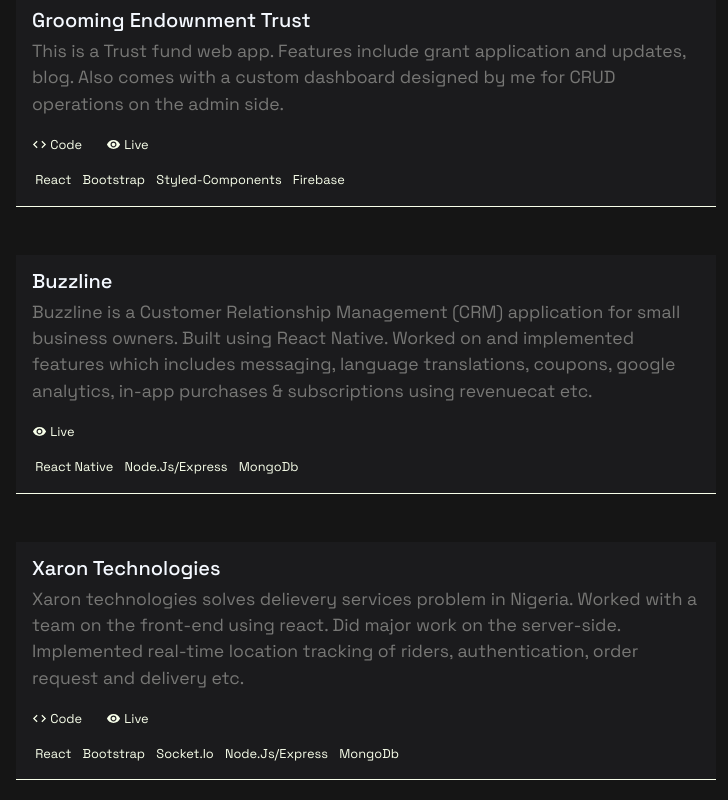
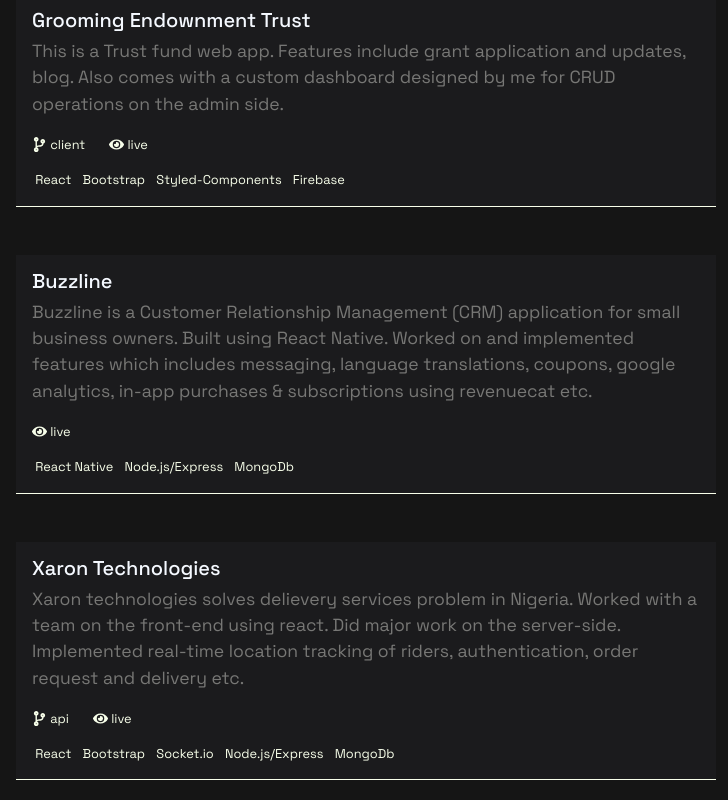
Before and after one commit to ikecodes/portfolio_v3, a React (Create React App) app: page / in a window 1280 px wide. Shown: the part 2220-3020 px from the top of the page, without its empty margins (32-760 px from the left). Built offline with nearby package versions, Linux system fonts and the light colour scheme.

Commit message:
updated code icon and added api url

```diff
--- a/src/components/Work.tsx
+++ b/src/components/Work.tsx
@@ -2,15 +2,16 @@
 import styled from "styled-components";
 import Header from "../shared/Header";
 import Text from "../shared/Text";
-import { IoMdEye, IoMdCode } from "react-icons/io";
 import colors from "../constants/colors";
 import works from "../constants/works";
 import { motion } from "framer-motion";
+import { FaCodeBranch, FaEye } from "react-icons/fa";
 
 interface Props {
   title: string;
   description: string;
-  githubUrl: string;
+  clientUrl: string;
+  serverUrl: string;
   liveUrl: string;
   stacks: string[];
 }
@@ -28,7 +29,8 @@
             key={work.id}
             title={work.title}
             description={work.description}
-            githubUrl={work.githubUrl}
+            clientUrl={work.clientUrl}
+            serverUrl={work.serverUrl}
             liveUrl={work.liveUrl}
             stacks={work.stacks}
           />
@@ -41,7 +43,8 @@
 const ListItem: React.FC<Props> = ({
   title,
   description,
-  githubUrl,
+  clientUrl,
+  serverUrl,
   liveUrl,
   stacks,
 }) => {
@@ -56,15 +59,21 @@
       <Head className='text-capitalize'>{title}</Head>
       <Text>{description}</Text>
       <div className='d-flex gap-4'>
-        {githubUrl !== "" && (
-          <a href={githubUrl} rel='noreferrer' target='_blank'>
-            <IoMdCode size={15} color={colors.primary} />
-            <span>code</span>
+        {clientUrl !== "" && (
+          <a href={clientUrl} rel='noreferrer' target='_blank'>
+            <FaCodeBranch size={15} color={colors.primary} />
+            <span>client</span>
+          </a>
+        )}
+        {serverUrl !== "" && (
+          <a href={serverUrl} rel='noreferrer' target='_blank'>
+            <FaCodeBranch size={15} color={colors.primary} />
+            <span>api</span>
           </a>
         )}
 
         <a href={liveUrl} rel='noreferrer' target='_blank'>
-          <IoMdEye size={15} color={colors.primary} />
+          <FaEye size={15} color={colors.primary} />
           <span>live</span>
         </a>
       </div>
@@ -95,7 +104,7 @@
     & span {
       font-size: 0.8rem;
       margin-left: 0.2rem;
-      text-transform: capitalize;
+      /* text-transform: capitalize; */
     }
   }
 `;
--- a/src/constants/works.ts
+++ b/src/constants/works.ts
@@ -2,7 +2,8 @@
   id: number;
   title: string;
   description: string;
-  githubUrl: string;
+  clientUrl: string;
+  serverUrl: string;
   liveUrl: string;
   stacks: string[];
 }[] = [
@@ -11,7 +12,8 @@
     title: "spid realty",
     description:
       "Spid Realty is a real estate, housing and investment company. Features include authentication, property upload, agent and property verification, property promotion with scheduler etc. I also design and implemented a custom admin dashboard for this web app.",
-    githubUrl: "https://github.com/ikecodes/spidRealty_frontend",
+    clientUrl: "https://github.com/ikecodes/spidRealty_frontend",
+    serverUrl: "https://github.com/ikecodes/spidRealty_backend",
     liveUrl: "https://www.spidrealty.com",
     stacks: [
       "React",
@@ -27,7 +29,8 @@
     title: "grooming endownment trust",
     description:
       "This is a Trust fund web app. Features include grant application and updates, blog. Also comes with a custom dashboard designed by me for CRUD operations on the admin side.",
-    githubUrl: "https://github.com/ikecodes/grooming_endowment_trust",
+    clientUrl: "https://github.com/ikecodes/grooming_endowment_trust",
+    serverUrl: "",
     liveUrl: "https://www.groomingendowment.org/home",
     stacks: ["React", "Bootstrap", "Styled-Components", "Firebase"],
   },
@@ -36,8 +39,10 @@
     title: "buzzline",
     description:
       "Buzzline is a Customer Relationship Management (CRM) application for small business owners. Built using React Native. Worked on and implemented features which includes messaging, language translations, coupons, google analytics, in-app purchases & subscriptions using revenuecat etc.",
-    githubUrl: "",
-    liveUrl: "https://www.buzzline.app/",
+    clientUrl: "",
+    serverUrl: "",
+    liveUrl:
+      "https://play.google.com/store/apps/details?id=com.buzzline&hl=en&gl=US",
     stacks: ["React Native", "Node.js/Express", "MongoDb"],
   },
   {
@@ -45,7 +50,8 @@
     title: "xaron technologies",
     description:
       "Xaron technologies solves delievery services problem in Nigeria. Worked with a team on the front-end using react. Did major work on the server-side. Implemented real-time location tracking of riders, authentication, order request and delivery etc.",
-    githubUrl: "https://github.com/ikecodes/xaron_backend",
+    clientUrl: "",
+    serverUrl: "https://github.com/ikecodes/xaron_backend",
     liveUrl: "https://xaron-tech.com/",
     stacks: ["React", "Bootstrap", "Socket.io", "Node.js/Express", "MongoDb"],
   },
@@ -54,7 +60,8 @@
     title: "broadcast nigeria",
     description:
       "E-commerce web application for the sale of various sound equipments. Features include authentication, adding to cart, payment gateways etc.",
-    githubUrl: "https://github.com/ikecodes/broadcast-nigeria_frontend",
+    clientUrl: "https://github.com/ikecodes/broadcast-nigeria_frontend",
+    serverUrl: "https://github.com/ikecodes/broadcast-nigeria_backend",
     liveUrl: "https://broadcastnigeria.vercel.app/",
     stacks: ["React", "Redux", "CSS modules", "Node.js/Express", "MongoDb"],
   },
```
